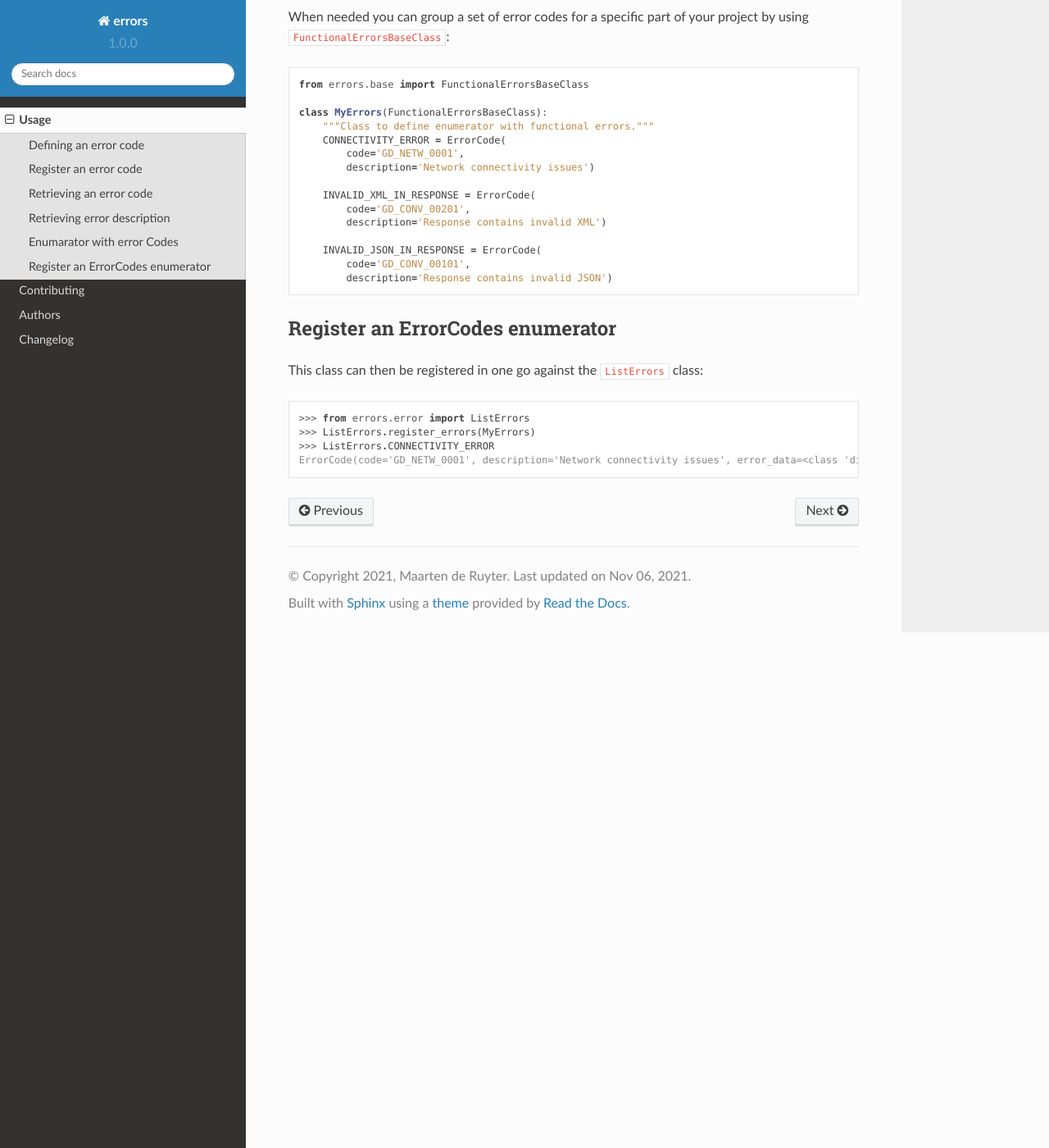
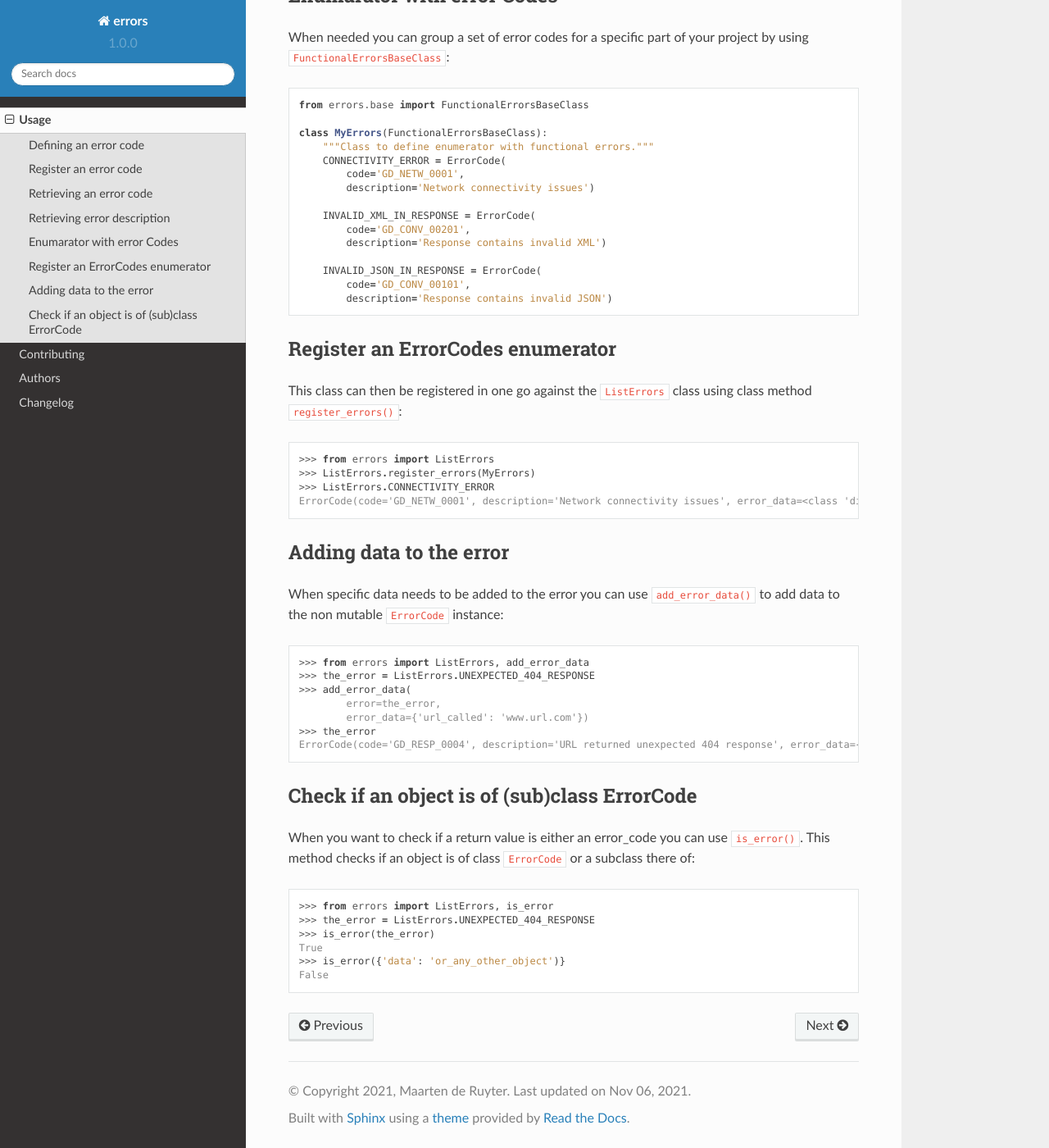
Before and after one commit to MaartendeRuyter/errors, a Sphinx documentation site: the page built from docs/usage.rst, in a window 1280 px wide and 1400 px high, scrolled down 1329 px. Shown: the whole window at 82% size. Built offline with Sphinx 7.4.7 and the Read the Docs theme 2.0.0, drawn with Linux system fonts in a browser that asks for light colours; pages that are not in the unit, such as notebooks, are missing from menus; some of the changed text lies outside the part shown.

Commit message:
added imports to __init__ and usage documention

```diff
--- a/CHANGELOG.rst
+++ b/CHANGELOG.rst
@@ -30,3 +30,9 @@ Changelog
 
 * Added is_error method to check if an object is an instance of
   (sub)class ``ErrorCode``
+
+1.1.1 (2021-11-06)
+------------------
+
+* Import ``ListErrors``, ``ErrorCode``, ``add_error_data()`` and ``is_error()``
+  in ``errors`` ``__init__.py`` so that they can be directly imported from ``errors`` module
--- a/docs/usage.rst
+++ b/docs/usage.rst
@@ -23,31 +23,35 @@ that should be used to define error codes::
 Register an error code
 ----------------------
 Once the error code is defined it can be registered against the ``ListErrors``
-class ::
+class using ``register_error()`` ::
 
-	from errors.error import ListErrors
+	from errors import ListErrors
 
 	ListErrors.register_error(
 	    error_key = 'MY_DEFAULT_ERROR_CODE',
 	    error  = MY_DEFAULT_ERROR_CODE
 	)
 
+
 Retrieving an error code
 ------------------------
-After registration the error code can be retrieved from the
- ``ListErrors`` class throughout your project::
+After registration the ``ErrorCode`` instance be retrieved from the
+ ``ListErrors`` class using the ``error_key`` throughout your project::
 
-	 from errors.error import ListErrors
+	 from errors import ListErrors
 	 error = ListErrors.MY_DEFAULT_ERROR_CODE
+
 
 Retrieving error description
 ----------------------------
 In case you have only persisted the error code without the error description
-you can use ``ListErrors`` to retrieve the error description.::
+you can use ``ListErrors`` class method ``error_description`` to retrieve the
+error description.::
 
-	>>> from errors.error import ListErrors
+	>>> from errors import ListErrors
 	>>> ListErrors.error_description('ERR_MYERR_0001')
 	'my default error code'
+
 
 Enumarator with error Codes
 ---------------------------
@@ -72,9 +76,37 @@ project by using ``FunctionalErrorsBaseClass``::
 
 Register an ErrorCodes enumerator
 ---------------------------------
-This class can then be registered in one go against the ``ListErrors`` class::
+This class can then be registered in one go against the ``ListErrors`` class
+using class method ``register_errors()``::
 
-	>>> from errors.error import ListErrors
+	>>> from errors import ListErrors
 	>>> ListErrors.register_errors(MyErrors)
 	>>> ListErrors.CONNECTIVITY_ERROR
 	ErrorCode(code='GD_NETW_0001', description='Network connectivity issues', error_data=<class 'dict'>)
+
+
+Adding data to the error
+------------------------
+When specific data needs to be added to the error you can use
+``add_error_data()`` to add data to the non mutable ``ErrorCode`` instance::
+
+	>>> from errors import ListErrors, add_error_data
+	>>> the_error = ListErrors.UNEXPECTED_404_RESPONSE
+	>>> add_error_data(
+		error=the_error,
+		error_data={'url_called': 'www.url.com'})
+	>>> the_error
+	ErrorCode(code='GD_RESP_0004', description='URL returned unexpected 404 response', error_data={'url_called': 'www.url.com'})
+
+
+Check if an object is of (sub)class ErrorCode
+---------------------------------------------
+When you want to check if a return value is either an error_code
+you can use ``is_error()``. This method checks if an object is of class ``ErrorCode`` or a subclass there of::
+
+	>>> from errors import ListErrors, is_error
+	>>> the_error = ListErrors.UNEXPECTED_404_RESPONSE
+	>>> is_error(the_error)
+	True
+	>>> is_error({'data': 'or_any_other_object')}
+	False
--- a/setup.py
+++ b/setup.py
@@ -19,7 +19,7 @@ def read(*names, **kwargs):
 
 setup(
     name='error-manager',
-    version='1.1.0',
+    version='1.1.1',
     license='LGPL-3.0-or-later',
     description='Module to manage error code, descriptions and data in a unified way throughout a project',
     long_description='%s\n%s' % (
--- a/src/errors/__init__.py
+++ b/src/errors/__init__.py
@@ -1,2 +1,5 @@
 """init file errors module."""
-__version__ = '0.1.1'
+__version__ = '1.1.1'
+
+from errors.base import add_error_data, is_error  # noqa F401
+from errors.error import ErrorCode, ListErrors  # noqa F401
```
Also changed, not shown: other parts of docs/usage.rst (+1 -1 lines), .bumpversion.cfg, 1 other file.
